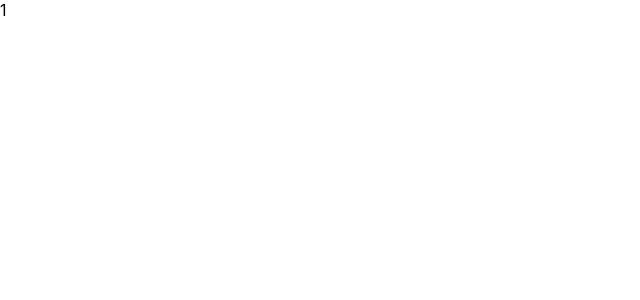
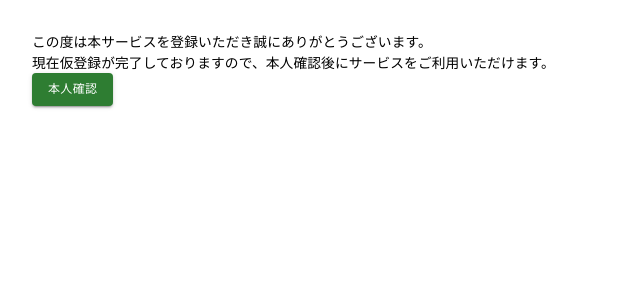
Before and after one commit to naotarian/free-frontend, a Next.js app: page /auth/main_registration/1 in a window 1280 px wide. Shown: the top 300 px of the page, without its empty margins (0-640 px from the left). Built offline with nearby package versions, Linux system fonts and the light colour scheme.

Commit message:
ユーザー登録処理

```diff
--- a/pages/auth/main_registration/[token].js
+++ b/pages/auth/main_registration/[token].js
@@ -1,14 +1,36 @@
 import React, { useState, useEffect } from 'react'
 import { useRouter } from 'next/router'
 import axios from 'axios'
+import styled from 'styled-components'
+import Paper from '@mui/material/Paper'
+import Grid from '@mui/material/Grid'
+import Button from '@mui/material/Button'
+import Typography from '@mui/material/Typography'
+import LoadingButton from '@mui/lab/LoadingButton'
+const TokenGrid = styled(Grid)`
+  width: 100%;
+  padding: 2rem;
+`
 const Token = () => {
   const router = useRouter();
   // パスパラメータから値を取得
-  const { token } = router.query;
+  const token = router.query;
+  const [loading, setLoading] = useState(false)
+  const submit = () => {
+    const url = `${process.env.NEXT_PUBLIC_API}api/main_register`
+    setLoading(true)
+    axios.post(url, token).then(res => {
+      router.push('/')
+    })
+  }
   return (
-    <div>
-      {token}
-    </div>
+    <TokenGrid>
+      <Typography>
+        この度は本サービスを登録いただき誠にありがとうございます。<br />
+        現在仮登録が完了しておりますので、本人確認後にサービスをご利用いただけます。
+      </Typography>
+      <LoadingButton variant="contained" loading={loading} color={'primary'} onClick={submit} type="submit">本人確認</LoadingButton>
+    </TokenGrid>
   );
 };
 
--- a/redux/store.js
+++ b/redux/store.js
@@ -3,7 +3,7 @@ const initialState = {
   email: '',
   user_name: '',
   password: '',
-  password_confirm: ''
+  accountType: ''
 };
 const reducer = (state = initialState, action) => {
   switch (action.type) {
@@ -12,7 +12,7 @@ const reducer = (state = initialState, action) => {
         email: state.email = action.payload.email,
         user_name: state.user_name = action.payload.user_name,
         password : state.password = action.payload.password,
-
+        accountType: state.accountType = action.payload.accountType,
       };
     default:
       return state;
```
Also changed, not shown: components/Parts/ConfirmTable.js (+5 -7 lines), pages/auth/register.js (+5 -6 lines).
